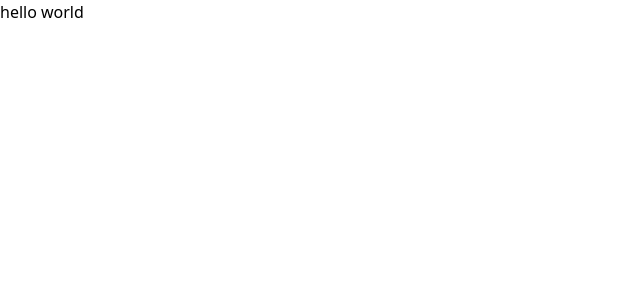
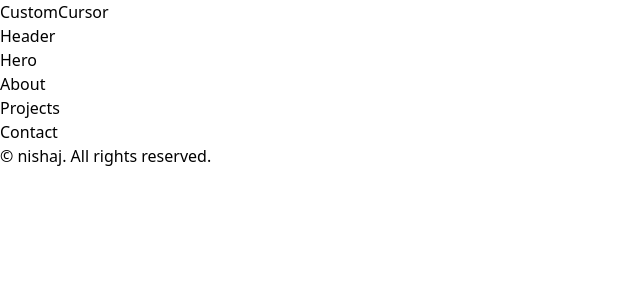
Before and after one commit to nishaj0/my-portfolio-website, a React (Vite) app: page / in a window 1280 px wide. Shown: the top 300 px of the page, without its empty margins (0-640 px from the left). Built offline with nearby package versions, Linux system fonts and the light colour scheme.

Commit message:
feat: create basic layout for main page

```diff
--- a/src/App.tsx
+++ b/src/App.tsx
@@ -1,8 +1,21 @@
+import { Hero, About, Contact, Header, Projects, CustomCursor } from "./components"
 function App() {
 
   return (
-    <div className="App">
-      hello world
+    <div className="relative">
+      <CustomCursor />
+      <Header />
+      <main>
+        <Hero />
+        <About />
+        <Projects />
+        <Contact />
+      </main>
+      <footer>
+        <div>
+          <p>© nishaj. All rights reserved.</p>
+        </div>
+      </footer>
     </div>
   )
 }
--- /dev/null
+++ b/src/components/About.tsx
@@ -0,0 +1,7 @@
+function About() {
+  return (
+    <div>About</div>
+  )
+}
+
+export default About
--- /dev/null
+++ b/src/components/Contact.tsx
@@ -0,0 +1,7 @@
+function Contact() {
+  return (
+    <div>Contact</div>
+  )
+}
+
+export default Contact
--- /dev/null
+++ b/src/components/CustomCursor.tsx
@@ -0,0 +1,7 @@
+function CustomCursor() {
+  return (
+    <div>CustomCursor</div>
+  )
+}
+
+export default CustomCursor
--- /dev/null
+++ b/src/components/Header.tsx
@@ -0,0 +1,7 @@
+function Header() {
+  return (
+    <div>Header</div>
+  )
+}
+
+export default Header
--- /dev/null
+++ b/src/components/Hero.tsx
@@ -0,0 +1,7 @@
+function Hero() {
+  return (
+    <div>Hero</div>
+  )
+}
+
+export default Hero
--- /dev/null
+++ b/src/components/Projects.tsx
@@ -0,0 +1,7 @@
+function Projects() {
+  return (
+    <div>Projects</div>
+  )
+}
+
+export default Projects
--- /dev/null
+++ b/src/components/index.ts
@@ -0,0 +1,8 @@
+import Hero from "./Hero";
+import About from "./About";
+import Projects from "./Projects";
+import Contact from "./Contact";
+import Header from "./Header";
+import CustomCursor from "./CustomCursor";
+
+export { Hero, About, Projects, Contact, CustomCursor, Header };
```
